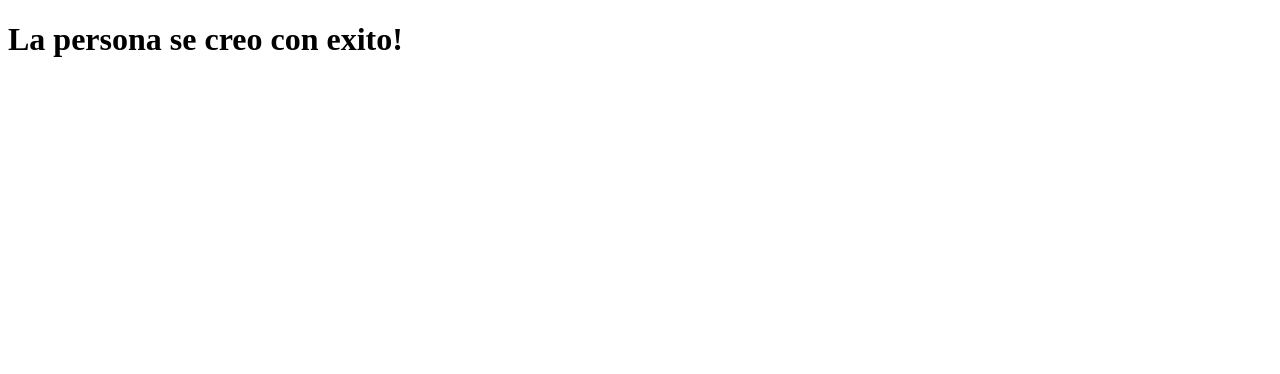
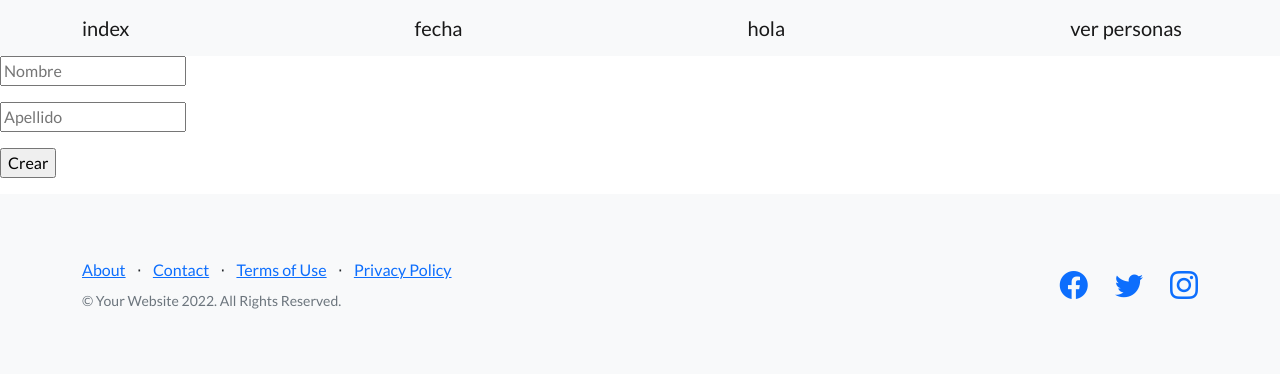
Before and after one commit to Tomito96/Entrega1---Perez-Orona---Villanustre---Nanakusaki, a Django app: template Entrega1 - Perez Orona - Villanustre - Nanakusaki/templates/crear_persona.html in a window 1280 px wide. Shown: the top 374 px of the page. Run offline with Django 4.2, Linux system fonts and the light colour scheme; the template is opened without the code that fills it, so the values that code supplies are empty; some libraries are stand-ins or nearby versions.

Commit message:
Add files via upload

```diff
--- a/Entrega1 - Perez Orona - Villanustre - Nanakusaki/home/urls.py
+++ b/Entrega1 - Perez Orona - Villanustre - Nanakusaki/home/urls.py
@@ -9,6 +9,6 @@ urlpatterns = [
     path('mi-template/<str:nombre>',views.tu_template),
     path('prueba-template/',views.prueba_template),
     path('ver-personas/',views.ver_persona, name= 'ver_persona'),
-    path('crear-persona/<str:nombre>/<str:apellido>/',views.crear_persona),
+    path('crear-persona/',views.crear_persona, name= 'crear_persona'),
     path('',views.index, name= 'index'),
   ]
--- a/Entrega1 - Perez Orona - Villanustre - Nanakusaki/proyectoClases/settings.py
+++ b/Entrega1 - Perez Orona - Villanustre - Nanakusaki/proyectoClases/settings.py
@@ -44,7 +44,7 @@ MIDDLEWARE = [
     'django.middleware.security.SecurityMiddleware',
     'django.contrib.sessions.middleware.SessionMiddleware',
     'django.middleware.common.CommonMiddleware',
-    'django.middleware.csrf.CsrfViewMiddleware',
+    #'django.middleware.csrf.CsrfViewMiddleware',
     'django.contrib.auth.middleware.AuthenticationMiddleware',
     'django.contrib.messages.middleware.MessageMiddleware',
     'django.middleware.clickjacking.XFrameOptionsMiddleware',
--- a/Entrega1 - Perez Orona - Villanustre - Nanakusaki/templates/base.html
+++ b/Entrega1 - Perez Orona - Villanustre - Nanakusaki/templates/base.html
@@ -5,6 +5,7 @@
         <meta charset="utf-8" />
         <meta name="viewport" content="width=device-width, initial-scale=1, shrink-to-fit=no" />
         <meta name="description" content="" />
+        {% block titulo_pagina %} <title> Ver Personas </title> {% endblock titulo_pagina %}
         <meta name="author" content="" />
         <title>Landing Page - Start Bootstrap Theme</title>
         <!-- Favicon-->
@@ -26,6 +27,8 @@
                 <a class="navbar-brand" href={% url 'ver_persona' %}> ver personas </a>
             </div>
         </nav>
+        {% block mi_contenido %}
+        {% endblock mi_contenido %}
      <!-- Footer-->
      <footer class="footer bg-light">
         <div class="container">
--- a/Entrega1 - Perez Orona - Villanustre - Nanakusaki/templates/crear_persona.html
+++ b/Entrega1 - Perez Orona - Villanustre - Nanakusaki/templates/crear_persona.html
@@ -1,12 +1,10 @@
-<!DOCTYPE html>
-<html lang="en">
-<head>
-    <meta charset="UTF-8">
-    <meta http-equiv="X-UA-Compatible" content="IE=edge">
-    <meta name="viewport" content="width=device-width, initial-scale=1.0">
-    <title>Document</title>
-</head>
-<body>
-    <h1>La persona se creo con exito!</h1>
-</body>
-</html>
+{% extends 'base.html' %}
+{% block titulo_pagina %} <title> Crear Personas </title> {% endblock titulo_pagina %}
+{% block mi_contenido %}
+   <form action= {% url 'crear_persona' %} method="POST">
+    {% csrf_token %}
+    <p><input type="text" name= "Nombre" placeholder="Nombre"></p>
+    <p><input type="text" name= "Apellido" placeholder="Apellido"></p>
+    <p><input type="submit" value="Crear"></p>
+    </form>
+{% endblock mi_contenido %}
--- a/Entrega1 - Perez Orona - Villanustre - Nanakusaki/templates/index.html
+++ b/Entrega1 - Perez Orona - Villanustre - Nanakusaki/templates/index.html
@@ -1,5 +1,6 @@
 {% extends 'base.html' %}
-     <!-- Masthead-->
+{% block mi_contenido %}
+           <!-- Masthead-->
      <header class="masthead">
         <div class="container position-relative">
             <div class="row justify-content-center">
@@ -47,3 +48,4 @@
             </div>
         </div>
     </header>
+{% endblock mi_contenido %}
--- a/Entrega1 - Perez Orona - Villanustre - Nanakusaki/templates/ver_persona.html
+++ b/Entrega1 - Perez Orona - Villanustre - Nanakusaki/templates/ver_persona.html
@@ -1,5 +1,8 @@
-
+{% extends 'base.html' %}
+{% block titulo_pagina %} <title> Ver Personas </title> {% endblock titulo_pagina %}
+{% block mi_contenido %}
         <p>Listado de personas:</p>
         {% for persona in personas %}
         <li>Nombre: {{persona.nombre}} <p>Apellido: {{persona.apellido}}</p> <p>Edad: {{persona.edad}}</p> <p>Fecha de Nacimiento: {{persona.fecha_nacimiento}}</p></li>
         {% endfor %}
+{% endblock mi_contenido %}
```
Also changed, not shown: Entrega1 - Perez Orona - Villanustre - Nanakusaki/home/views.py (+15 -7 lines), Entrega1 - Perez Orona - Villanustre - Nanakusaki/db.sqlite3.
